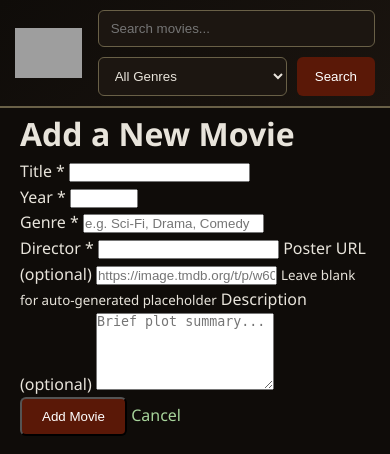
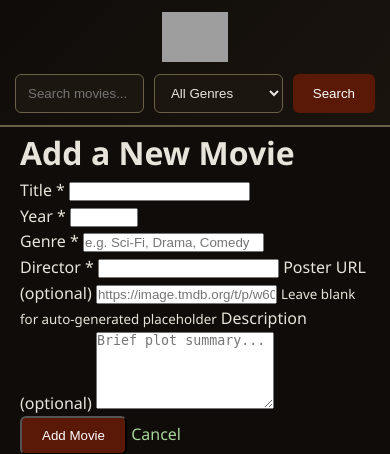
Before and after one commit to rexfactor/film-review-site, a Flask app: template templates/add_movie.html in a window 390 px wide. Shown: the top 454 px of the page. Run offline with Flask 3, Linux system fonts and the light colour scheme; the template is opened without the code that fills it, so the values that code supplies are empty; grey boxes are pictures that could not be loaded.

Commit message:
Update style.css

```diff
--- a/static/style.css
+++ b/static/style.css
@@ -1,83 +1,91 @@
 :root {
-  --celadon: #a7d49b;
-  --muted-teal: #92ac86;
-  --stone: #696047;
-  --espresso: #55251d;
-  --garnet: #5a1807;
-  --bg: #0f0c09;
-  --card-bg: #18120d;
-  --text: #e8e4db;
+  --celadon:#a7d49b;--muted-teal:#92ac86;--stone:#696047;--espresso:#55251d;--garnet:#5a1807;
+  --bg:#0f0c09;--card-bg:#18120d;--text:#e8e4db;
 }
 
 /* Reset & Base */
-* { margin:0; padding:0; box-sizing:border-box; }
-body { font-family:'Segoe UI',system-ui,sans-serif; background:var(--bg); color:var(--text); line-height:1.6; }
-.container { max-width:1200px; margin:0 auto; padding:0 20px; }
-a { color:var(--celadon); text-decoration:none; }
-a:hover { color:var(--muted-teal); }
+*{margin:0;padding:0;box-sizing:border-box;}
+body{font-family:'Segoe UI',system-ui,sans-serif;background:var(--bg);color:var(--text);line-height:1.6;}
+.container{max-width:1200px;margin:0 auto;padding:0 20px;}
+a{color:var(--celadon);text-decoration:none;}
+a:hover{color:var(--muted-teal);}
 
-/* HEADER — FIXED RESPONSIVE VERSION */
-header {
-  background: linear-gradient(135deg,#0f0c09 0%,#1a140f 100%);
+/* HEADER — FINAL RESPONSIVE FIX */
+header{
+  background:linear-gradient(135deg,#0f0c09,#1a140f);
   border-bottom:2px solid var(--stone);
-  position:sticky; top:0; z-index:100;
-  min-height:80px;               /* guarantees space */
+  position:sticky;top:0;z-index:100;
+  width:100vw;
+  left:0;
 }
-header .container {
+header .container{
   display:flex;
   align-items:center;
   justify-content:space-between;
-  padding:12px 20px;             /* reduced vertical padding */
-  flex-wrap:wrap;                /* allows graceful wrap on very small screens */
-  gap:16px;
+  min-height:80px;
+  padding:8px 20px;
+  flex-wrap:wrap;
+  gap:12px 20px;
 }
-.logo {
-  height: 58px;
-  width: auto;
-  flex-shrink: 0;
-  display: block;           /* ← ADD THIS LINE */
-  object-fit: contain;      /* ← ADD THIS LINE */
+.logo{
+  height:62px;
+  width:auto;
+  flex-shrink:0;
+  display:block;
 }
 
-/* Search form — stays on same line until screen gets tiny */
-.search-form {
+/* Search form — stays horizontal until ~700px */
+.search-form{
   display:flex;
   gap:10px;
   flex:1;
   max-width:600px;
-  flex-wrap:wrap;                /* prevents breaking on small phones */
 }
 .search-form input,
-.search-form select {
+.search-form select{
+  flex:1;
+  min-width:120px;
   padding:10px 12px;
   background:#1c1611;
   border:1px solid var(--stone);
+  border-radius:6px;
   color:var(--text);
-  border-radius:6px;
-  flex:1;
-  min-width:140px;               /* prevents tiny boxes */
 }
-.search-form button {
+.search-form button{
+  padding:0 20px;
   background:var(--garnet);
   color:white;
   border:none;
-  padding:0 18px;
   border-radius:6px;
   cursor:pointer;
+  white-space:nowrap;
 }
 
-/* Cards & Buttons (unchanged) */
-.card { background:var(--card-bg); border:1px solid var(--stone); transition:all .3s; }
-.card:hover { transform:translateY(-8px); box-shadow:0 12px 30px rgba(146,172,134,.15); border-color:var(--muted-teal); }
-.add-btn, .btn-primary, .submit-review { background:var(--garnet); color:white; padding:10px 20px; border-radius:6px; }
-.add-btn:hover, .btn-primary:hover, .submit-review:hover { background:#6b2f1f; }
-.rating, .rating-big, .review-rating { color:var(--celadon); }
-.movie-detail { background:var(--card-bg); border:1px solid var(--stone); }
-.detail-poster { border:3px solid var(--stone); }
+/* Mobile — everything centers and wraps cleanly */
+@media (max-width: 720px){
+  header .container{
+    justify-content:center;
+    padding:12px 15px;
+  }
+  .logo{height:56px;}
+  .search-form{
+    order:3;
+    width:100%;
+    max-width:none;
+    justify-content:center;
+  }
+}
+@media (max-width: 480px){
+  .logo{height:50px;}
+  .search-form input,
+  .search-form select{min-width:100px;}
+}
 
-/* Mobile fallback — when screen < 600px */
-@media (max-width: 600px) {
-  header .container { padding:10px 15px; justify-content:center; }
-  .logo { height:50px; }
-  .search-form { width:100%; justify-content:center; }
-    }
+/* Rest of site (cards, buttons, etc.) */
+.card{background:var(--card-bg);border:1px solid var(--stone);transition:all .3s;border-radius:8px;overflow:hidden;}
+.card:hover{transform:translateY(-8px);box-shadow:0 12px 30px rgba(146,172,134,.2);border-color:var(--muted-teal);}
+.add-btn,.btn-primary,.submit-review{background:var(--garnet);color:white;padding:10px 20px;border-radius:6px;display:inline-block;}
+.add-btn:hover,.btn-primary:hover,.submit-review:hover{background:#6b2f1f;}
+.rating,.rating-big,.review-rating{color:var(--celadon);}
+.movie-detail{background:var(--card-bg);border:1px solid var(--stone);border-radius:8px;padding:20px;}
+.detail-poster{border:3px solid var(--stone);border-radius:8px;}
```
